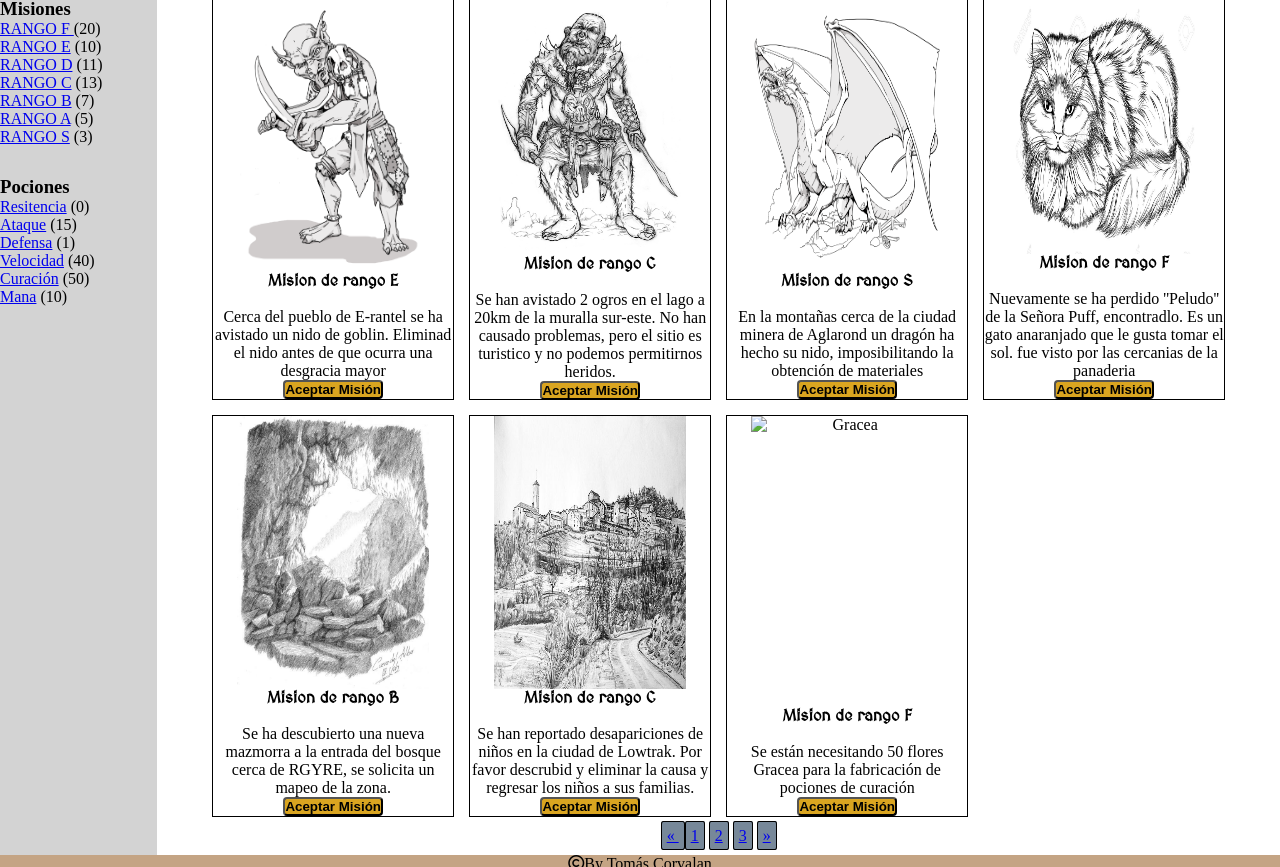
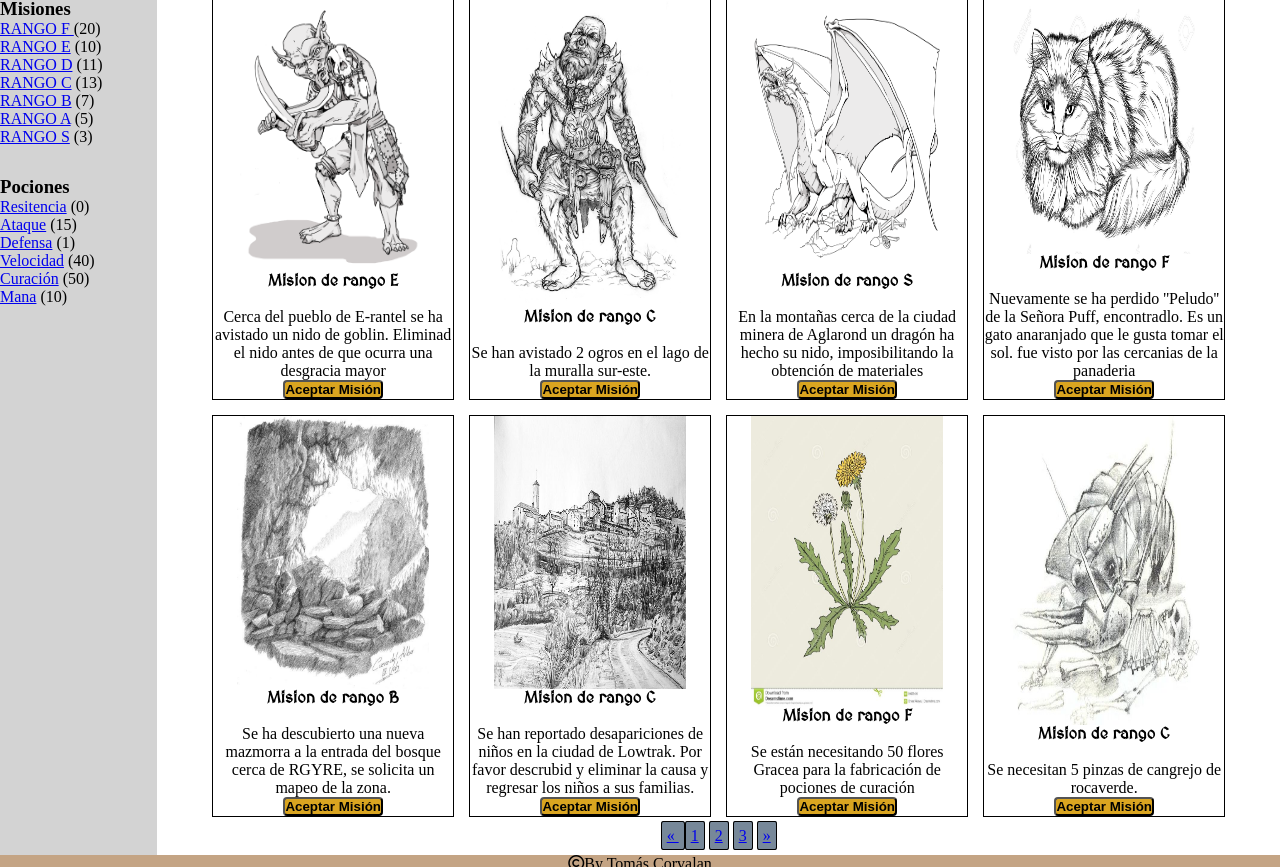
Before and after one commit to Descolle/descolle-M2_Final, a plain HTML site: page index.html in a window 1280 px wide. Shown: the part 52-919 px from the top of the page. Drawn offline with Linux system fonts and the light colour scheme.

Commit message:
new mision and shadow

```diff
--- a/assets/style/style.css
+++ b/assets/style/style.css
@@ -58,6 +58,7 @@
 .hijo:hover {
   width: 20rem;
   height: 30rem;
+  box-shadow: 10px 10px 15px black;
 }
 .hijo img {
   width: 12rem;
--- a/index.html
+++ b/index.html
@@ -83,9 +83,8 @@
                 <img src="./assets/img/ogre.jpg" alt="Ogro" />
                 <figcaption>
                   <h4>Mision de rango C</h4>
-                  <br />Se han avistado 2 ogros en el lago a 20km de la muralla
-                  sur-este. No han causado problemas, pero el sitio es turistico y
-                  no podemos permitirnos heridos.
+                  <br />Se han avistado 2 ogros en el lago de la muralla
+                  sur-este.
                 </figcaption>
                 <button>Aceptar Misión</button>
               </figure>
@@ -130,11 +129,19 @@
                 <button>Aceptar Misión</button>
               </figure>
               <figure class="hijo">
-                <img src="./assets/img/planta.png" alt="Gracea" />
+                <img src="./assets/img/planta.jpg" alt="Gracea" />
                 <figcaption>
                   <h4>Mision de rango F</h4>
                   <br />Se están necesitando 50 flores Gracea para la fabricación de
                   pociones de curación
+                </figcaption>
+                <button>Aceptar Misión</button>
+              </figure>
+              <figure class="hijo">
+                <img src="./assets/img/cangrejo.jpg" alt="Rocaverde" />
+                <figcaption>
+                  <h4>Mision de rango C</h4>
+                  <br />Se necesitan 5 pinzas de cangrejo de rocaverde.
                 </figcaption>
                 <button>Aceptar Misión</button>
               </figure>
```
Also changed, not shown: assets/img/cangrejo.jpg (added).
